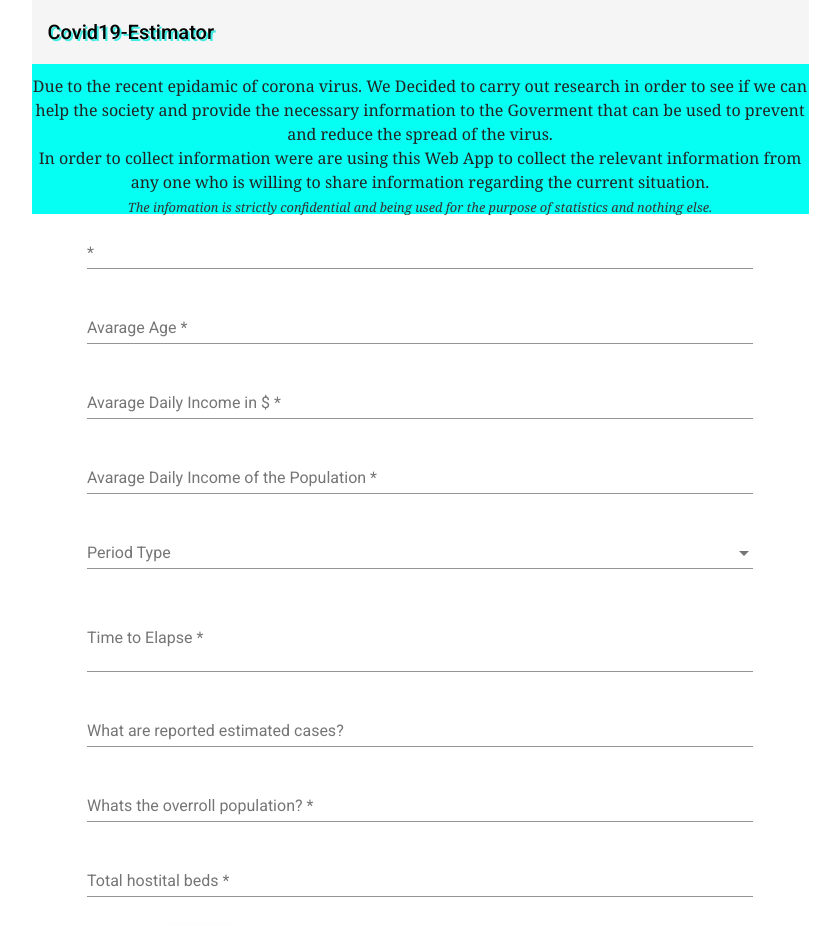
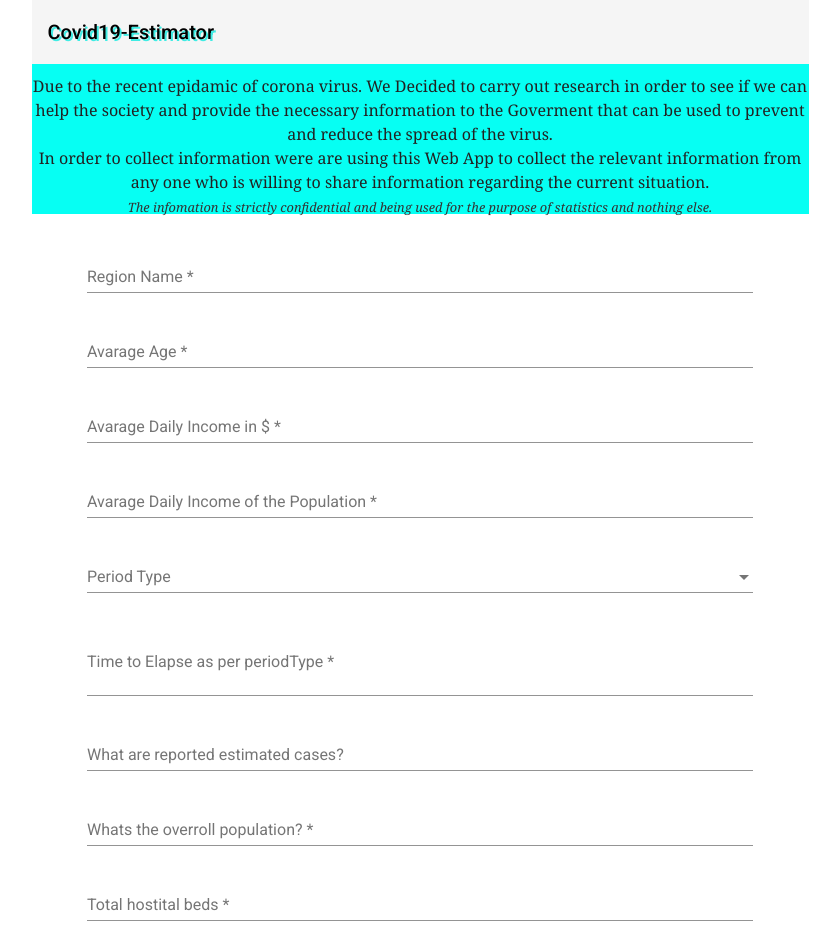
Before and after one commit to amosmoyo/buildSDGCovid19, an Angular app: page / in a window 1280 px wide. Shown: the top 925 px of the page, without its empty margins (220-1060 px from the left). Built offline with nearby package versions, Linux system fonts and the light colour scheme.

Commit message:
new changes

```diff
--- a/src/app/components/form/form.component.html
+++ b/src/app/components/form/form.component.html
@@ -4,18 +4,17 @@
     <div class="col-md-12">
       <form autocomplete="off" novalidate #postForm = "ngForm" (ngSubmit)='onsubmit(postForm)'>
         <div ngModelGroup="region">
-
+         <br>
           <mat-form-field class="FormGroup">
-            <mat-label for="name"></mat-label>
+            <mat-label for="regionName">Region Name</mat-label>
             <input type="text"
                    ngModel
-                   name="name"
+                   name="regionName"
                    matInput
                    #region = "ngModel"
                    class="formcontrols"
-                   placeholder="Region Name"
                    required
-                   aria-labelledby="namelabel"
+                   aria-labelledby="regionNamelabel"
                    data-regionNama
             >
             <mat-error *ngIf="region.invalid && (region.dirty || region.touched)">
@@ -26,6 +25,7 @@
           </mat-form-field>
 
           <mat-form-field class="FormGroup">
+            <mat-label for="avgAge">Avarage Age</mat-label>
             <input type="number"
                   ngModel
                   name="avgAge"
@@ -33,7 +33,7 @@
                   class="formcontrols"
                   #avgAgee = "ngModel"
                   required
-                  placeholder="Avarage Age"
+                  aria-labelledby="avgAgelabel"
                   data-avgAge
             />
             <mat-error *ngIf="avgAgee.invalid && (avgAgee.dirty || avgAgee.touched)">
@@ -44,6 +44,7 @@
           </mat-form-field>
 
           <mat-form-field class="FormGroup">
+            <mat-label for="avgDailyIncomeInUSD">Avarage Daily Income in $</mat-label>
             <input type="number"
                   ngModel
                   name="avgDailyIncomeInUSD"
@@ -51,7 +52,7 @@
                   class="formcontrols"
                   #avgDailyIncomeInUSDD = "ngModel"
                   required
-                  placeholder="Avarage Daily Income in $"
+                  aria-labelledby="avgDailyIncomeInUSD"
                   data-avgDailyIncomeInUSD
             />
             <mat-error *ngIf="avgDailyIncomeInUSDD.invalid && (avgDailyIncomeInUSDD.dirty || avgDailyIncomeInUSDD.touched)">
@@ -62,6 +63,7 @@
           </mat-form-field>
 
           <mat-form-field class="FormGroup">
+            <mat-label for="avgDailyIncomePopulation">Avarage Daily Income of the Population</mat-label>
             <input type="number"
                    ngModel
                    name="avgDailyIncomePopulation"
@@ -69,7 +71,7 @@
                    #avgDailyIncomePopulationn = 'ngModel'
                    class="formcontrols"
                    required
-                   placeholder="Avarage Daily Income of the Population"
+                   aria-labelledby="avgDailyIncomePopulation"
                    data-avgDailyIncomePopulation
             />
             <mat-error *ngIf="avgDailyIncomePopulationn.invalid && (avgDailyIncomePopulationn.dirty || avgDailyIncomePopulationn.touched)">
@@ -90,7 +92,7 @@
         </mat-form-field>
 
         <mat-form-field class="FormGroup">
-          <mat-label for="timeToElapse">Time to Elapse</mat-label><br>
+          <mat-label for="timeToElapse">Time to Elapse as per periodType</mat-label><br>
           <input type="number"
                  ngModel
                  name="timeToElapse"
@@ -98,7 +100,6 @@
                  #timeToElapsee = "ngModel"
                  class="formcontrols"
                  required
-                 placeholder="Time to Elapse as per periodType"
                  data-time-to-elapse
                  aria-labelledby="timeToElapselabel"
           />
@@ -110,12 +111,13 @@
         </mat-form-field>
 
         <mat-form-field class="FormGroup">
+          <mat-label for="reportedCases">What are reported estimated cases?</mat-label>
           <input type="number"
                  ngModel
                  name="reportedCases"
                  matInput
                  #reportedCasess = "ngModel"
-                 placeholder="What are reported estimated cases? "
+                 aria-labelledby="reportedCases"
                  class="formcontrols"
                  data-reported-cases
           />
@@ -127,13 +129,14 @@
         </mat-form-field>
 
         <mat-form-field class="FormGroup">
+          <mat-label for="population">Whats the overroll population?</mat-label>
           <input type="number"
                  ngModel
                  name="population"
                  matInput
                  #populationn = "ngModel"
                  required
-                 placeholder="Whats the overroll population?"
+                 aria-labelledby="population"
                  class="formcontrols"
                  data-population
           />
@@ -145,12 +148,13 @@
         </mat-form-field>
 
         <mat-form-field class="FormGroup">
+          <mat-label for="totalHospitalBeds">Total hostital beds</mat-label>
           <input type="number"
                  ngModel
                  name="totalHospitalBeds"
                  matInput
                  #totalHospitalBedss = "ngModel"
-                 placeholder="Total hostital beds"
+                 aria-labelledby="totalHospitalBeds"
                  required
                  class="formcontrols"
                  data-total-hospital-beds
```
